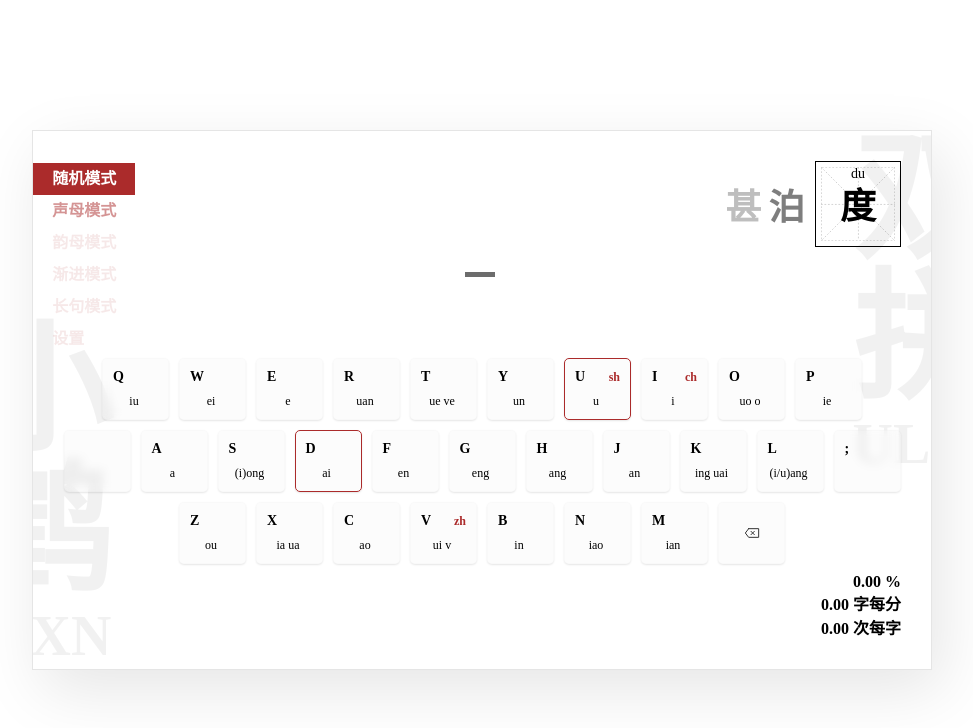
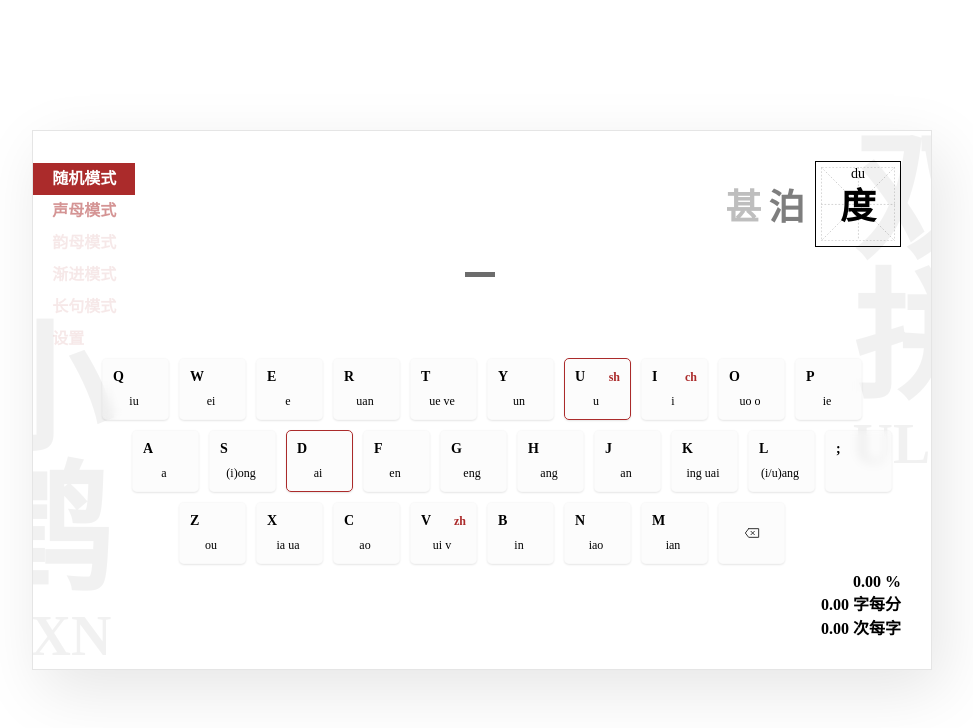
Before and after one commit to AshXiong/shuangpin, a Vue app: page / in a window 1280 px wide. Shown: the top 728 px of the page, without its empty margins (158-1131 px from the left). Built offline with nearby package versions, Linux system fonts and the light colour scheme.

Commit message:
修正键盘布局

```diff
--- a/src/components/Keyboard.vue
+++ b/src/components/Keyboard.vue
@@ -169,4 +169,18 @@ function keyItemClass(key: string) {
 <style lang="less">
 @import "../styles/color.less";
 @import "../styles/keyboard.less";
+.keyboard {
+  display: flex;
+  flex-direction: column;
+  align-items: center; // 整体居中
+
+  .key-row {
+    display: flex;
+    justify-content: center;
+    // 第二行 (asdf...) 向右偏移半个键位
+    &:nth-child(2) {
+      margin-left: 60px; // 根据你的键位宽度调整，通常是 0.5 * keyWidth
+    }
+  }
+}
 </style>
--- a/src/utils/keyboard.ts
+++ b/src/utils/keyboard.ts
@@ -85,7 +85,7 @@ export class ShuangpinConfig {
   }
 }
 
-export const keyboardLayout = ["qwertyuiop", " asdfghjkl;", "zxcvbnm"];
+export const keyboardLayout = ["qwertyuiop", "asdfghjkl;", "zxcvbnm"];
 
 export function mergeString([a, b]: string[] = []) {
   if (!(a && b && a.length > 2 && b.length > 2)) {
```
Also changed, not shown: src/env.d.ts (+4 -4 lines).
